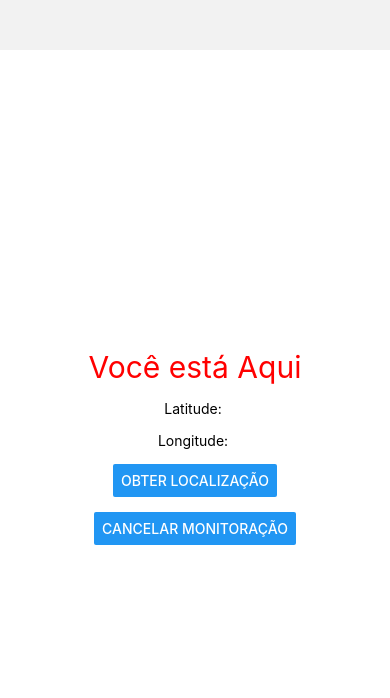
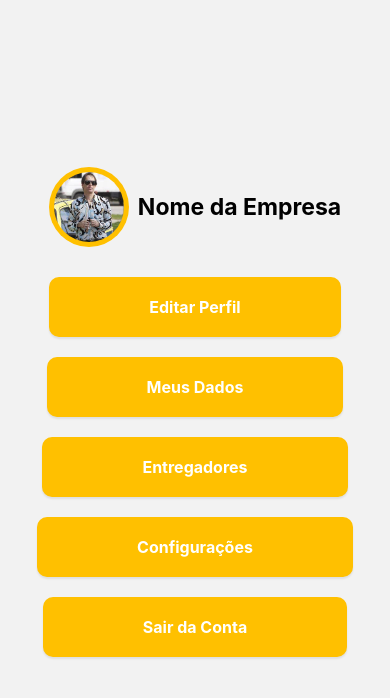
Before and after one commit to Jadando/Vroom, a React Native app: screen /ConfigEmpresa in a window 390 px wide. Shown: the top 698 px of the page. Built offline with nearby package versions, Linux system fonts and the light colour scheme; what @rnmapbox/maps would draw is missing.

Commit message:
Config empresa

```diff
--- a/App.js
+++ b/App.js
@@ -25,6 +25,7 @@ import EmpresaRevisa from './src/pages/Cadastros/Empresa/EmpresaRevisa';
 import CadastroEntregador from './src/pages/Cadastros/Entregador/CadastroEntregador';
 import EntregadorRevisa from './src/pages/Cadastros/Entregador/EntregadorRevisa';
 import Afiliado from './src/pages/Cadastros/Entregador/Afiliado';
+import ConfigEmpresa from './src/pages/Empresa/Perfil/ConfigEmpresa';
 
 
 
@@ -37,11 +38,15 @@ export default function App() {
     <ThemeProvider theme={Tema}>
       <NavigationContainer>
         <Stack.Navigator
-          initialRouteName='Mapa'
+          initialRouteName='ConfigEmpresa'
           screenOptions={{
             headerShown: false
           }}
         >
+              <Stack.Screen
+            name='ConfigEmpresa'
+            component={ConfigEmpresa}
+          />
           <Stack.Screen
             name='Drop'
             component={Drop}
--- /dev/null
+++ b/src/pages/Empresa/Perfil/ConfigEmpresa/index.js
@@ -0,0 +1,152 @@
+import React, { useState } from 'react';
+import { View, Text, StyleSheet, Image, TouchableOpacity, Modal } from 'react-native';
+import { useNavigation } from '@react-navigation/native';
+
+export default function ConfigEmpresa() {
+  const navigation = useNavigation();
+  const [isLogoutModalVisible, setLogoutModalVisible] = useState(false);
+
+  const handleLogout = () => {
+    setLogoutModalVisible(true);
+  };
+
+  const ConfirmLogout = () => {
+    setLogoutModalVisible(false);
+    navigation.navigate('Login')
+  };
+
+  const handleCancelLogout = () => {
+    setLogoutModalVisible(false);
+  };
+
+  return (
+    <View style={styles.container}>
+      <View style={styles.contentContainer}>
+        <View style={styles.profileContainer}>
+          <Image source={require('../../../../../perfil.jpg')} style={styles.profileImage} />
+        </View>
+        <View style={styles.textContainer}>
+          <Text style={styles.entregadorName}>Nome da Empresa</Text>
+        </View>
+      </View>
+      <View style={styles.buttonContainer}>
+        <TouchableOpacity style={styles.button}>
+          <Text style={styles.buttonText}>Editar Perfil</Text>
+        </TouchableOpacity>
+        <TouchableOpacity style={styles.button}>
+          <Text style={styles.buttonText}>Meus Dados</Text>
+        </TouchableOpacity>
+        <TouchableOpacity style={styles.button}>
+          <Text style={styles.buttonText}>Entregadores</Text>
+        </TouchableOpacity>
+        <TouchableOpacity style={styles.button}>
+          <Text style={styles.buttonText}>Configurações</Text>
+        </TouchableOpacity>
+        <TouchableOpacity style={styles.button} onPress={handleLogout}>
+          <Text style={styles.buttonText}>Sair da Conta</Text>
+        </TouchableOpacity>
+      </View>
+
+      <Modal
+        animationType="slide"
+        transparent={true}
+        visible={isLogoutModalVisible}
+        onRequestClose={handleCancelLogout}
+      >
+        <View style={styles.modalContainer}>
+          <View style={styles.modalContent}>
+            <Text style={styles.modalText}>
+              Tem certeza que deseja sair de sua conta?
+            </Text>
+            <View style={styles.buttonContainer}>
+              <TouchableOpacity style={styles.modalButton} onPress={ConfirmLogout}>
+                <Text style={styles.buttonText}>Sim</Text>
+              </TouchableOpacity>
+              <TouchableOpacity style={styles.modalButton} onPress={handleCancelLogout}>
+                <Text style={styles.buttonText}>Não</Text>
+              </TouchableOpacity>
+            </View>
+          </View>
+        </View>
+      </Modal>
+    </View>
+  );
+};
+
+const styles = StyleSheet.create({
+  container: {
+    flex: 1,
+    justifyContent: 'center',
+    alignItems: 'center',
+  },
+  contentContainer: {
+    flexDirection: 'row',
+    alignItems: 'center',
+  },
+  profileContainer: {
+    width: 80,
+    height: 80,
+    borderRadius: 40,
+    backgroundColor: '#FFC000',
+    justifyContent: 'center',
+    alignItems: 'center',
+  },
+  profileImage: {
+    width: 70,
+    height: 70,
+    borderRadius: 35,
+  },
+  textContainer: {
+    marginLeft: 9,
+  },
+  entregadorName: {
+    fontSize: 23,
+    fontWeight: 'bold',
+    color: 'black',
+  },
+  buttonContainer: {
+    marginTop: 30,
+    flexDirection: 'column',
+    alignItems: 'center',
+  },
+  button: {
+    backgroundColor: '#FFC000',
+    paddingVertical: 20,
+    paddingHorizontal: 100,
+    borderRadius: 10,
+    marginBottom: 20,
+    elevation: 5,
+    shadowColor: 'rgba(0, 0, 0, 0.1)',
+    shadowOffset: { width: 0, height: 2 },
+    shadowOpacity: 0.8,
+    shadowRadius: 2,
+  },
+  buttonText: {
+    fontSize: 16,
+    fontWeight: 'bold',
+    color: 'white',
+  },
+  modalContainer: {
+    flex: 1,
+    justifyContent: 'center',
+    alignItems: 'center',
+    backgroundColor: 'rgba(0, 0, 0, 0.5)',
+  },
+  modalContent: {
+    backgroundColor: 'white',
+    padding: 20,
+    borderRadius: 10,
+    alignItems: 'center',
+  },
+  modalText: {
+    fontSize: 18,
+    marginBottom: 20,
+  },
+  modalButton: {
+    backgroundColor: '#FFC000',
+    paddingVertical: 10,
+    paddingHorizontal: 20,
+    borderRadius: 5,
+    marginHorizontal: 10,
+  },
+});
```
Also changed, not shown: perfil.jpg (added).
